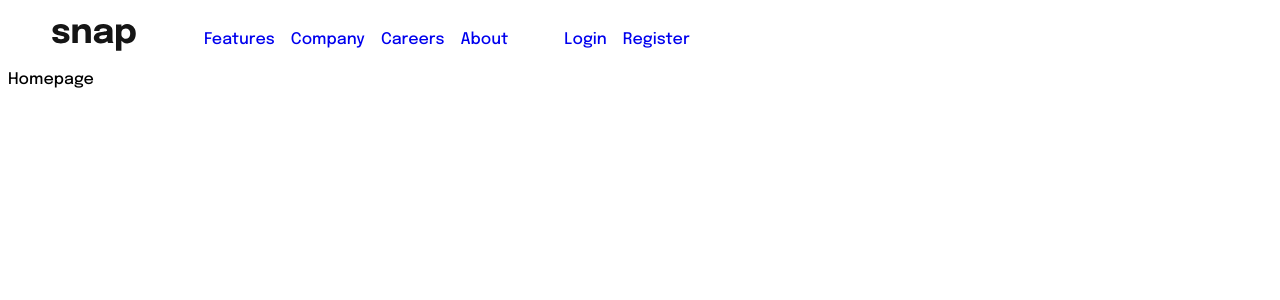
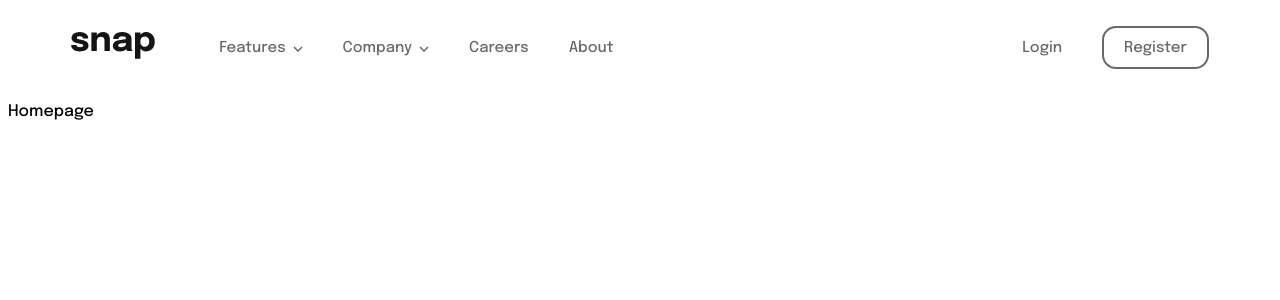
Before and after one commit to jordanr2m/remote-work-homepage, a React (Create React App) app: page / in a window 1280 px wide. Shown: the top 300 px of the page. Built offline with nearby package versions, Linux system fonts and the light colour scheme.

Commit message:
Added styles for navbar on desktop. Began working on functionality to update submenu icons on click.

```diff
--- a/src/components/homepage/Homepage.js
+++ b/src/components/homepage/Homepage.js
@@ -3,7 +3,7 @@ import "./Homepage.css"
 const Homepage = () => {
   return (
     <div>
-      Homepage
+      <p>Homepage</p>
     </div>
   )
 }
--- a/src/components/navbar/Navbar.css
+++ b/src/components/navbar/Navbar.css
@@ -1,3 +1,12 @@
+html {
+    box-sizing: border-box;
+}
+
+*,
+*:before,
+*:after {
+    box-sizing: inherit;
+}
 
 .logo {
     padding: 1rem 0.75rem;
@@ -15,13 +24,24 @@
 
 a {
     text-decoration: none;
+    color: hsl(0, 0%, 41%);
+    font-size: 15px;
 }
 
-/* Media Queries - DESKTOP */
-@media screen and (min-width: 400px) {
+a:hover {
+    color: hsl(0, 0%, 8%);
+}
+
+/* Media Queries - DESKTOP styles */
+@media screen and (min-width: 915px) {
     .wrapper {
-        max-width: 1200px;
+        width: 90%;
+        /* max-width: 1100px; */
         margin: 0 auto;
+    }
+
+    .logo {
+        padding: 1.5rem 0;
     }
 
     .navbar {
@@ -41,27 +61,52 @@ a {
     menu {
         padding: 0;
         margin: 0;
+        width: 100%;
     }
 
     .nav-links {
-        width: 100%;
         display: flex;
         justify-content: space-between;
+        align-items: center;
     }
 
     ul {
         list-style: none;
     }
 
+    ul li {
+        padding-left: 2.5rem;
+    }
+
     ul.main-menu {
+        padding-left: 1.5rem;
         display: flex;
+    }
+
+    .submenu-open::after {
+        content: url(../../assets/icon-arrow-up.svg);
+        color: hsl(0, 0%, 41%);
+        padding-left: 7px;
+    }
+
+    .submenu-closed::after {
+        content: url(../../assets/icon-arrow-down.svg);
+        color: hsl(0, 0%, 41%);
+        padding-left: 7px;
     }
 
     ul.login-menu {
         display: flex;
+        align-items: center;
     }
 
-    ul li {
-        padding-left: 1rem;
+    ul.login-menu li:first-child {
+        margin-right: 2.5rem;
+    }
+
+    li.register {
+        border: 2px solid hsl(0, 0%, 41%);
+        padding: 0.7rem 1.25rem;
+        border-radius: 14px;
     }
 }
--- a/src/components/navbar/Navbar.js
+++ b/src/components/navbar/Navbar.js
@@ -7,22 +7,38 @@ import closeIcon from "../../assets/icon-close-menu.svg";
 
 const Navbar = () => {
     const [showMenu, setShowMenu] = useState(false);
+    const [showSubMenu1, setShowSubMenu1] = useState(false);
+    const [showSubMenu2, setShowSubMenu2] = useState(false);
 
     const toggleMenu = () => {
         setShowMenu(!showMenu)
     };
 
+    const toggleSubMenu1 = () => {
+        setShowSubMenu1(!showSubMenu1)
+    };
+
+    const toggleSubMenu2 = () => {
+        setShowSubMenu2(!showSubMenu2)
+    };
+
     return (
         <nav className="navbar wrapper">
-            <a href="#"><img src={logo} alt="snap logo" className="logo"/></a>
+            <a href="#"><img src={logo} alt="snap logo" className="logo" /></a>
 
             <menu>
                 <div className="modal-backdrop"></div>
 
                 <div className="nav-links" id={showMenu ? "mobile-nav-links" : "hide-mobile-nav-links"}>
                     <ul className="main-menu">
-                        <li className="drop-down"><a href="#">Features</a></li>
-                        <li className="drop-down"><a href="#">Company</a></li>
+                        <li className={showSubMenu1 ? "submenu-open" : "submenu-closed"}
+                            onClick={toggleSubMenu1}>
+                            <a href="#">Features</a>
+                        </li>
+                        <li className={showSubMenu2 ? "submenu-open" : "submenu-closed"}
+                            onClick={toggleSubMenu2}>
+                            <a href="#">Company</a>
+                        </li>
                         <li><a href="#">Careers</a></li>
                         <li><a href="#">About</a></li>
                     </ul>
@@ -37,9 +53,9 @@ const Navbar = () => {
             {/* Div to hold hamburger icon and close icon */}
             <div className='menu-icons' onClick={toggleMenu}>
                 {showMenu ? (
-                    <img src={closeIcon} alt="close menu"/>
+                    <img src={closeIcon} alt="close menu" />
                 ) : (
-                    <img src={menuIcon} alt="open menu"/>
+                    <img src={menuIcon} alt="open menu" />
                 )}
             </div>
         </nav>
```
